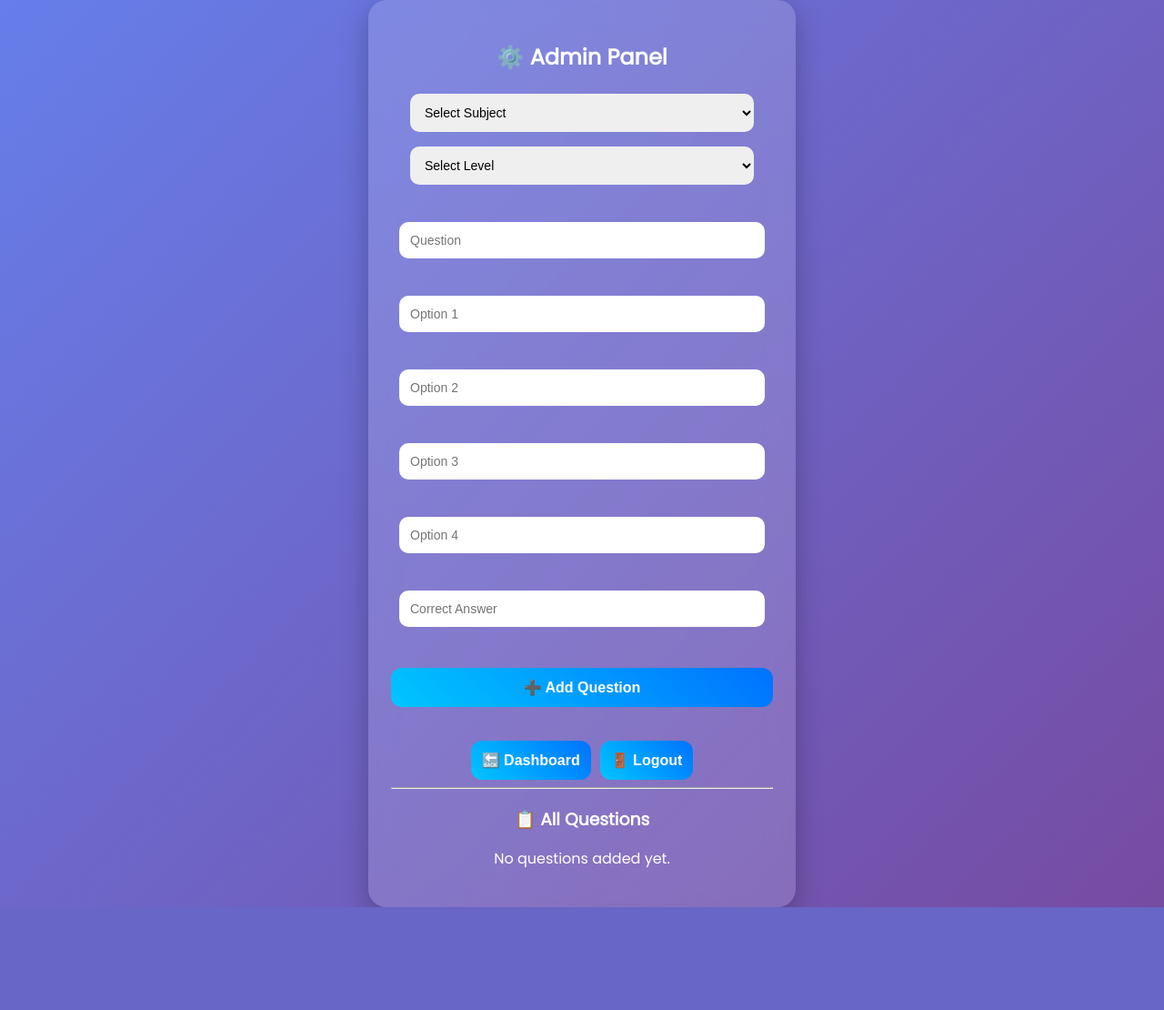
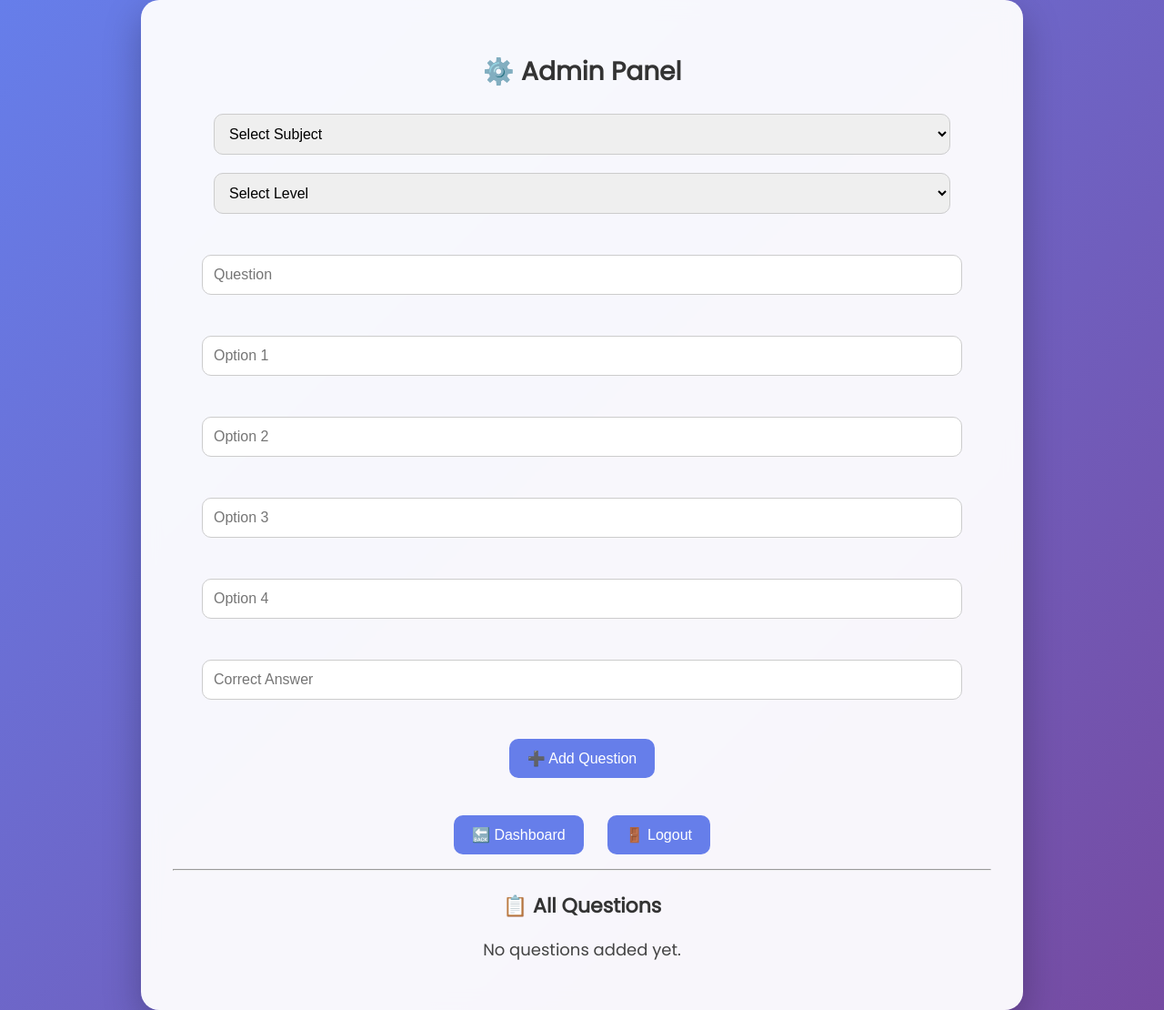
Before and after one commit to chopadebhumika8-commits/Quiz_app, a Flask app: page /admin in a window 1280 px wide. Shown: the whole page at 91% size. Before the commit the page ends 997 px from the top, so only its background shows below. Run offline with Flask 3, Linux system fonts and the light colour scheme; the visitor is signed in with stand-in values (Sample User, id 1); data that the repository does not hold is empty.

Commit message:
Update style.css

```diff
--- a/static/style.css
+++ b/static/style.css
@@ -1,149 +1,139 @@
-/* 🌈 GLOBAL BACKGROUND */
+/* ===== GLOBAL ===== */
 body {
     margin: 0;
-    padding: 0;
     font-family: 'Poppins', sans-serif;
-
     background: linear-gradient(135deg, #667eea, #764ba2);
-    min-height: 100vh;
-
     display: flex;
     justify-content: center;
     align-items: center;
+    min-height: 100vh;
 }
 
-/* 📦 MAIN CARD */
+/* ===== MAIN CONTAINER ===== */
 .box {
     width: 90%;
-    max-width: 420px;
-
-    background: rgba(255, 255, 255, 0.15);
-    backdrop-filter: blur(15px);
-
-    padding: 25px;
+    max-width: 900px;        /* Bigger box */
+    background: rgba(255,255,255,0.95);
+    padding: 35px;
     border-radius: 20px;
-
-    box-shadow: 0 10px 30px rgba(0,0,0,0.25);
-
+    box-shadow: 0 15px 40px rgba(0,0,0,0.25);
     text-align: center;
-    color: white;
+    backdrop-filter: blur(10px);
 }
 
-/* 🏷 HEADINGS */
-h2, h3 {
+/* ===== HEADINGS ===== */
+h1, h2, h3 {
     margin-bottom: 15px;
+    color: #333;
 }
 
-/* 📊 PROGRESS BAR */
-.progress-bar {
-    width: 100%;
-    height: 10px;
-    background: rgba(255,255,255,0.3);
-    border-radius: 10px;
-    margin-bottom: 15px;
+h1 {
+    font-size: 36px;
 }
 
-.progress {
-    height: 10px;
-    background: #00ffd5;
-    border-radius: 10px;
+h2 {
+    font-size: 28px;
 }
 
-/* ⏱ TIMER */
-.timer {
-    color: #ff4d4d;
-    font-weight: bold;
-    margin-bottom: 10px;
+h3 {
+    font-size: 22px;
 }
 
-/* 📋 OPTIONS */
-.option {
-    background: rgba(255,255,255,0.2);
-    padding: 15px;
-    margin: 10px 0;
-    border-radius: 12px;
-    text-align: left;
-    cursor: pointer;
-    transition: 0.3s;
+/* ===== TEXT ===== */
+p {
+    font-size: 18px;         /* Bigger text */
+    color: #444;
 }
 
-.option:hover {
-    background: rgba(255,255,255,0.35);
+/* ===== INPUT FIELDS ===== */
+input, select {
+    width: 90%;
+    padding: 12px;
+    margin: 10px 0;
+    border-radius: 10px;
+    border: 1px solid #ccc;
+    font-size: 16px;
 }
 
-/* 🔘 RADIO BUTTON */
-input[type="radio"] {
-    margin-right: 10px;
-}
-
-/* 🔵 BUTTONS */
+/* ===== BUTTONS ===== */
 button {
-    width: 100%;
-    padding: 12px;
-    margin-top: 12px;
-
+    padding: 12px 20px;
+    margin: 8px;
     border: none;
-    border-radius: 12px;
-
-    background: linear-gradient(45deg, #00c6ff, #0072ff);
+    border-radius: 10px;
+    background: #667eea;
     color: white;
-
     font-size: 16px;
-    font-weight: bold;
-
     cursor: pointer;
     transition: 0.3s;
 }
 
 button:hover {
+    background: #5a67d8;
     transform: scale(1.05);
-    opacity: 0.9;
 }
 
-/* 🧾 INPUT FIELDS */
-input, select {
-    width: 90%;
-    padding: 12px;
-    margin: 8px 0;
-
-    border: none;
-    border-radius: 10px;
-
-    outline: none;
-    font-size: 14px;
+/* ===== TABLE (LEADERBOARD) ===== */
+table {
+    width: 100%;
+    margin-top: 15px;
+    border-collapse: collapse;
 }
 
-/* 📚 ANSWER CARD */
-.answer-box {
-    background: rgba(255,255,255,0.2);
-    padding: 15px;
-    margin: 10px 0;
-    border-radius: 12px;
-    text-align: left;
+th, td {
+    padding: 12px;
+    font-size: 16px;
 }
 
-/* 🏆 SUCCESS / ERROR COLORS */
-.correct {
-    color: #00ff9d;
+th {
+    background: #667eea;
+    color: white;
 }
 
-.wrong {
-    color: #ff4d4d;
+tr:nth-child(even) {
+    background: #f2f2f2;
 }
 
-/* 🔗 LINKS */
-a {
-    text-decoration: none;
+/* ===== ANSWER CARD ===== */
+.answer-card {
+    text-align: left;
+    padding: 15px;
+    margin: 12px 0;
+    border-radius: 12px;
+    background: #f9f9f9;
+    border-left: 5px solid #667eea;
 }
 
-/* 📱 MOBILE RESPONSIVE */
-@media (max-width: 500px) {
+/* ===== PROGRESS BAR ===== */
+.progress-bar {
+    width: 100%;
+    background: #ddd;
+    border-radius: 10px;
+    margin: 10px 0;
+}
+
+.progress {
+    height: 12px;
+    background: #667eea;
+    border-radius: 10px;
+}
+
+/* ===== MOBILE RESPONSIVE ===== */
+@media (max-width: 600px) {
     .box {
         width: 95%;
-        padding: 20px;
+        padding: 25px;
     }
 
-    button {
-        font-size: 14px;
+    h1 {
+        font-size: 28px;
+    }
+
+    h2 {
+        font-size: 24px;
+    }
+
+    p {
+        font-size: 16px;
     }
 }
```
